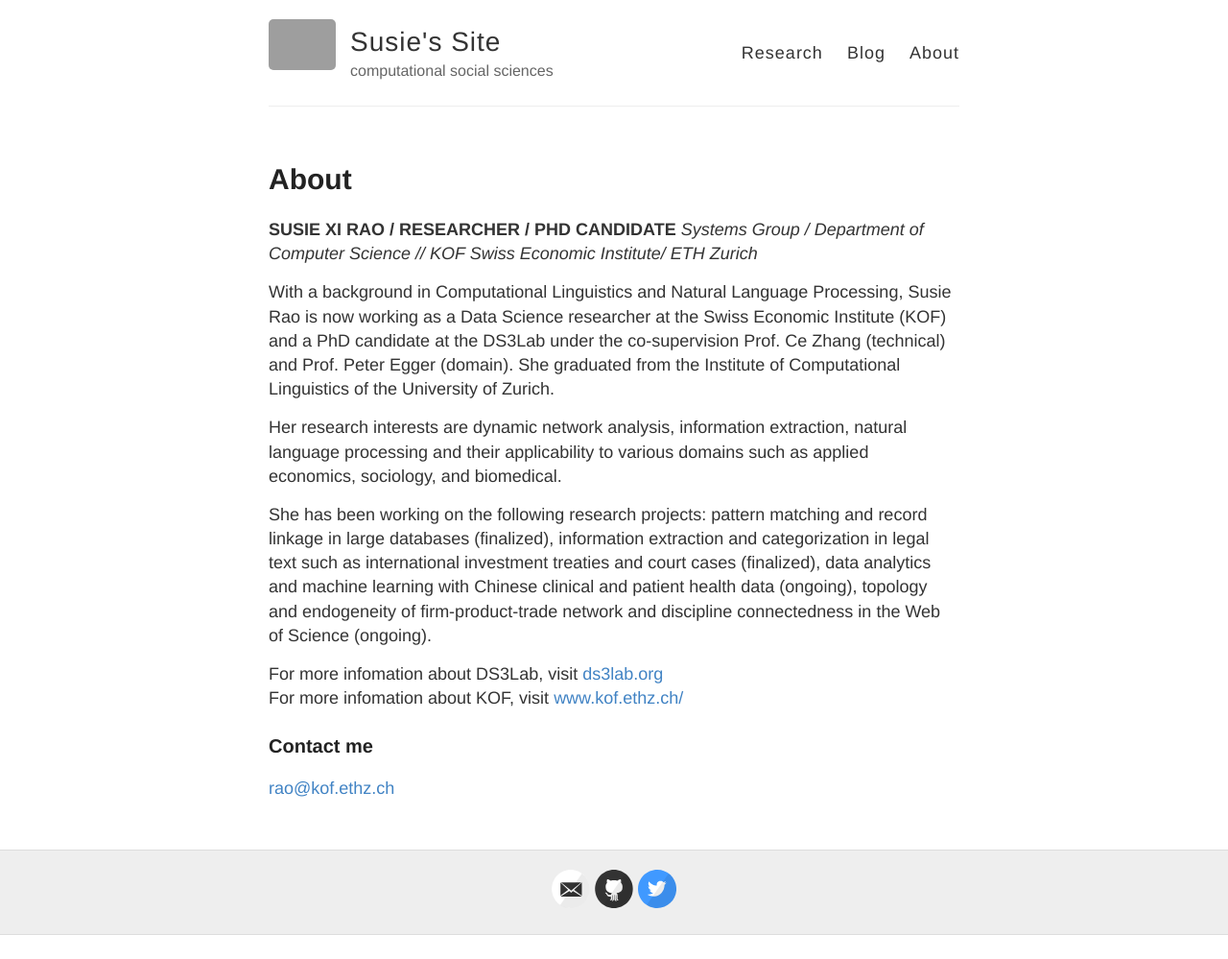
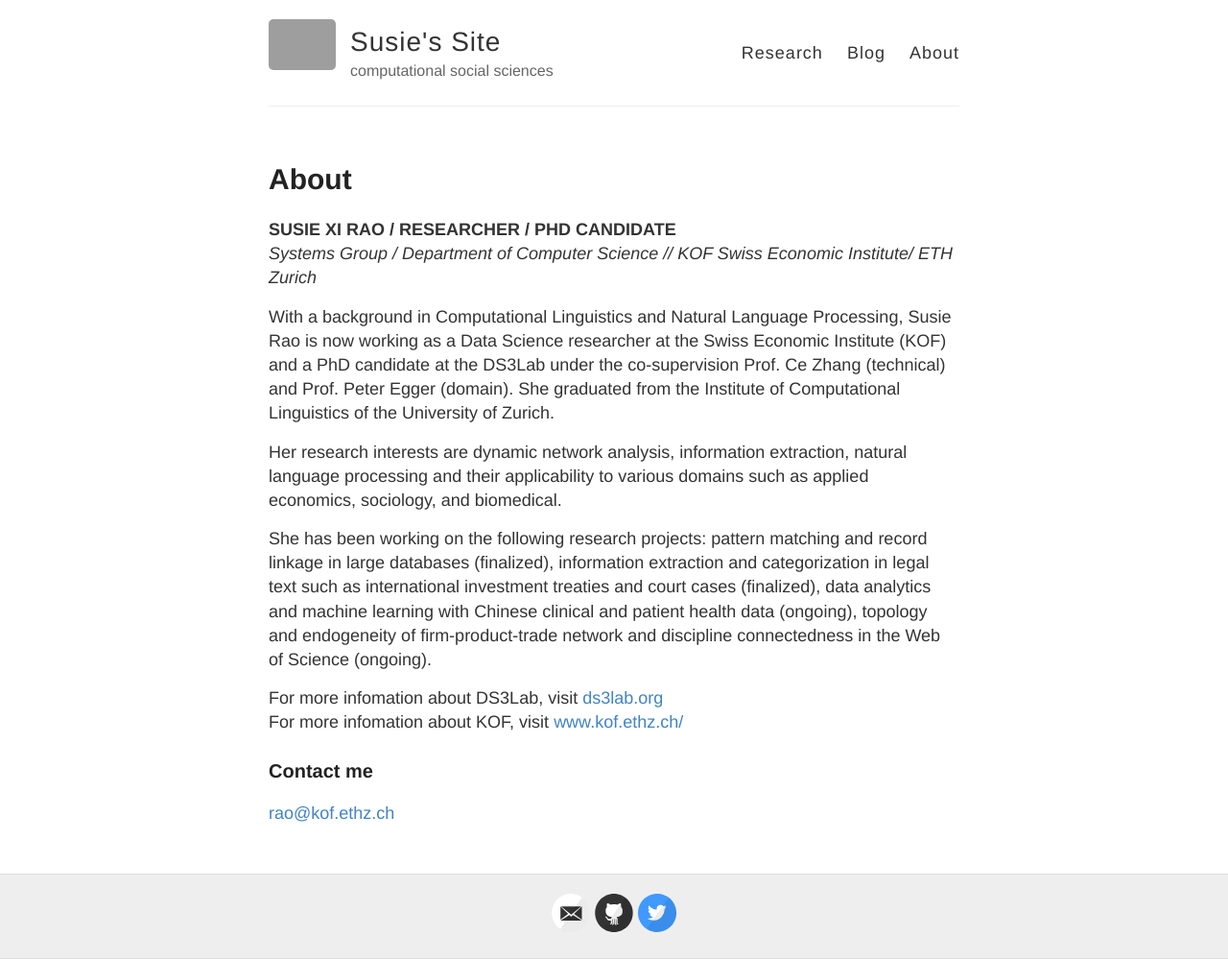
Before and after one commit to susierao/susierao.github.io, a Jekyll site: the page built from about.md, in a window 1280 px wide. Shown: the whole page at 96% size. Built offline with Jekyll 4.4.1, drawn with Linux system fonts in a browser that asks for light colours; before the commit the page ends 974 px from its top, so only the background shows below that.

Commit message:
update home

```diff
--- a/about.md
+++ b/about.md
@@ -4,7 +4,7 @@ title: About
 permalink: /about/
 ---
 
-__SUSIE XI RAO / RESEARCHER / PHD CANDIDATE__
+__SUSIE XI RAO / RESEARCHER / PHD CANDIDATE__<br>
 _Systems Group / Department of Computer Science // KOF Swiss Economic Institute/ ETH Zurich_
 
 With a background in Computational Linguistics and Natural Language Processing, Susie Rao is now working as a Data Science researcher at the Swiss Economic Institute (KOF) and a PhD candidate at the DS3Lab under the co-supervision Prof. Ce Zhang (technical) and Prof. Peter Egger (domain). She graduated from the Institute of Computational Linguistics of the University of Zurich.
```
Also changed, not shown: images/header.png (added), 8 other files.
